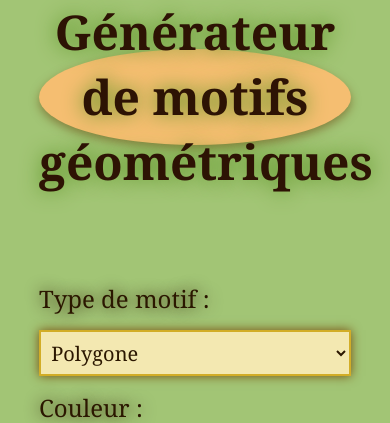
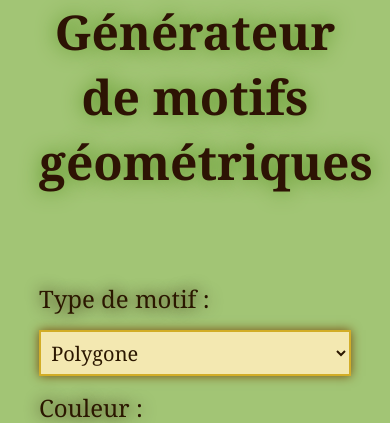
Before and after one commit to ju-stoe/Projet-Motifs-Python, a Flask app: page / in a window 390 px wide. Shown: the top 423 px of the page. Run offline with Flask 3, Linux system fonts and the light colour scheme.

Commit message:
modif css

```diff
--- a/static/css/style.css
+++ b/static/css/style.css
@@ -118,6 +118,10 @@ input:focus, select:focus {
         max-width: 100%;
         width: 90%;
     }
+
+    h1::before{
+        display: none;
+    }
 }
 
 /* galerie */
```
